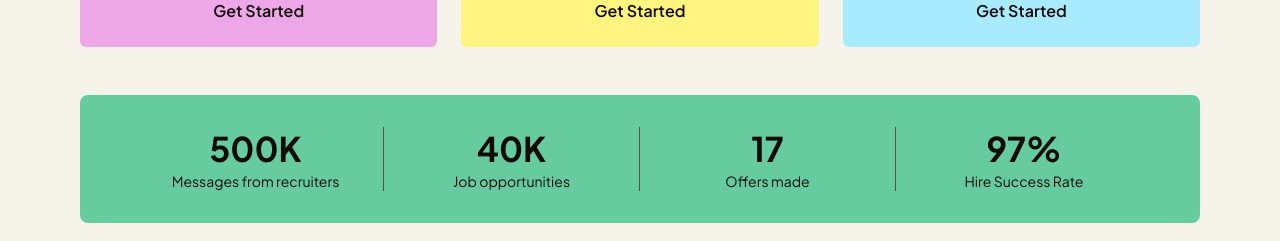
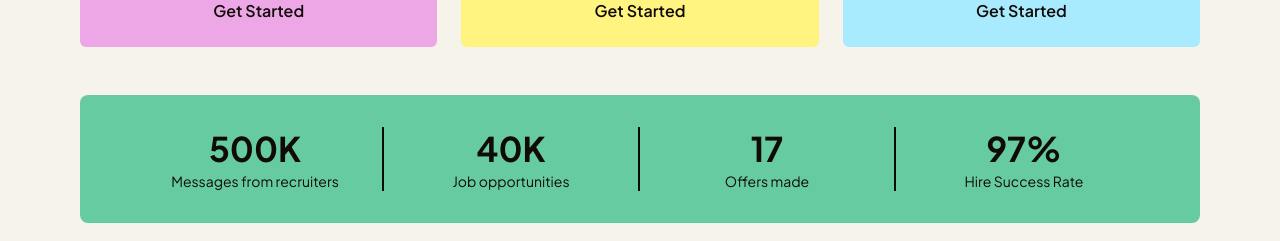
Before and after one commit to programmer-jaf/Career-frontend, a React (Vite) app: page / in a window 1280 px wide. Shown: the part 1820-2061 px from the top of the page. Built offline with nearby package versions, Linux system fonts and the light colour scheme.

Commit message:
change style in counter section

```diff
--- a/src/sections/Home/GetStarted.jsx
+++ b/src/sections/Home/GetStarted.jsx
@@ -53,7 +53,7 @@ const GetStarted = () => {
       <div
         key={index}
         className={`w-full px-4 ${
-          index !== Counter.length - 1 ? "md:border-r md:border-grey-primary" : ""
+          index !== Counter.length - 1 ? "md:border-r-2 md:border-black-primary" : ""
         }`}
       >
         <h4 className="text-h3 font-bold text-black-primary">
```
